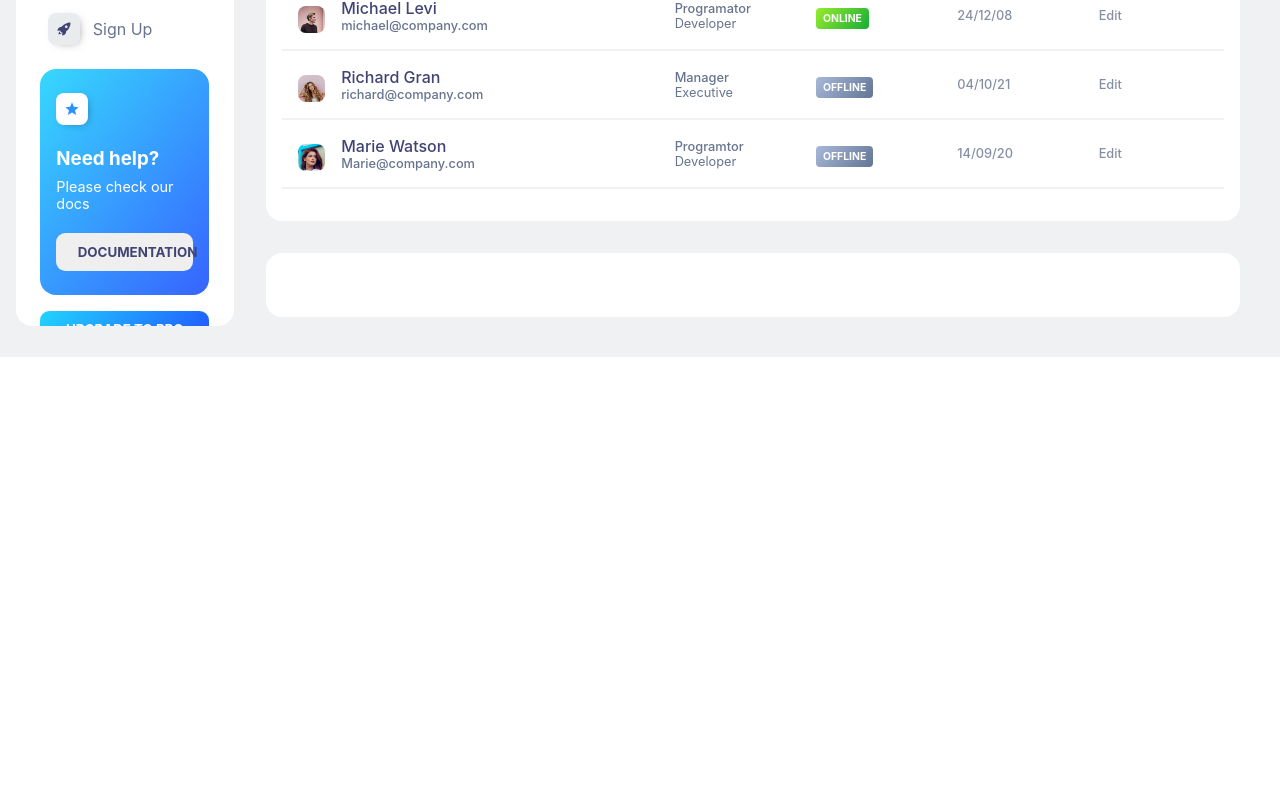
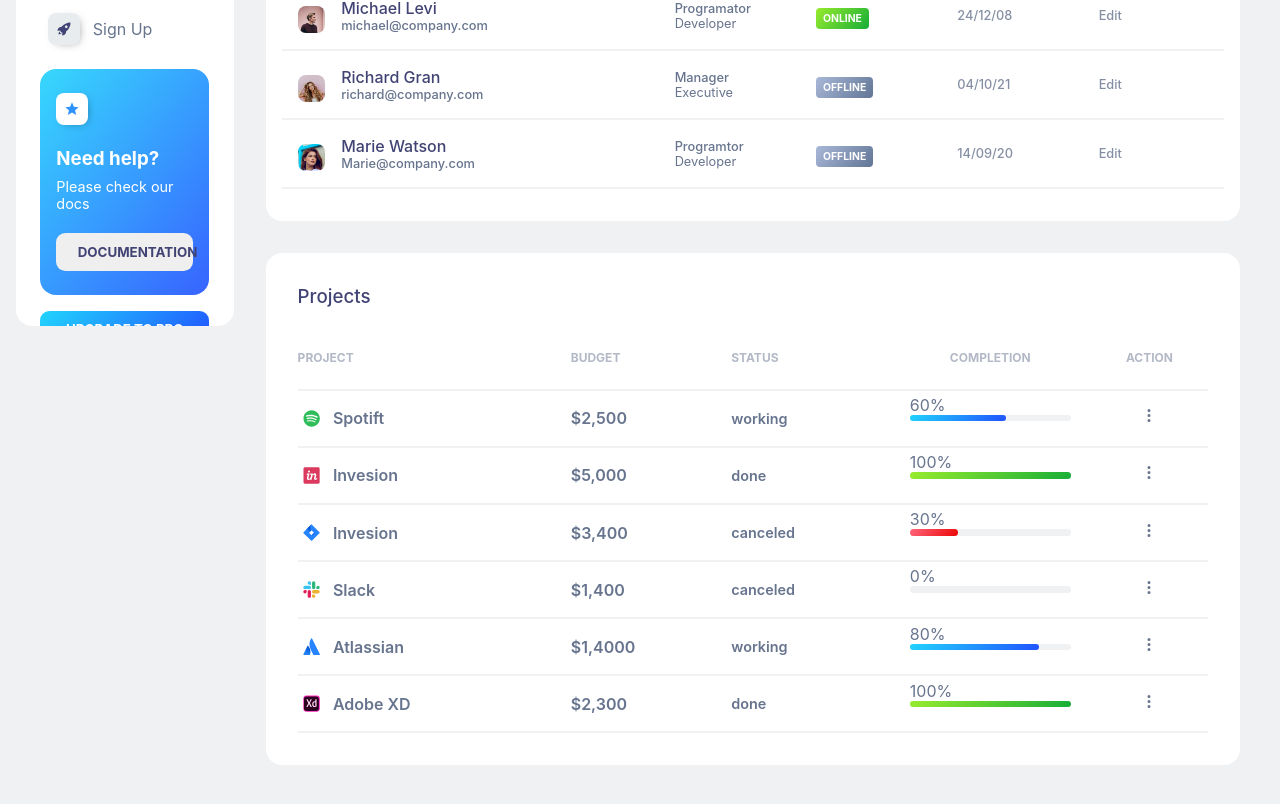
Before and after one commit to jamoliddinsaidov/soft_ui_dashboard, a React (Create React App) app: page /tables in a window 1280 px wide. Shown: the part 450-1254 px from the top of the page. Before the commit the page ends 807 px from the top, so only its background shows below. Built offline with nearby package versions, Linux system fonts and the light colour scheme.

Commit message:
add styles on table projects

```diff
--- a/src/GlobalStyles.js
+++ b/src/GlobalStyles.js
@@ -58,6 +58,11 @@
   body::-webkit-scrollbar-thumb {
     background: ${colors.lightBlue};
   }
+
+  table{
+    width: 100%;
+    border-collapse: collapse;
+  }
 `
 
 export const StyledApp = styled.div`
--- a/src/components/Cards/styles/StyledProjectsCard.js
+++ b/src/components/Cards/styles/StyledProjectsCard.js
@@ -37,10 +37,11 @@
 export const StyledCompletitionColumn = styled.td`
   div {
     background: ${colors.backgroundColor};
-    width: 100%;
+    width: ${({ isCompany }) => (isCompany ? '100%' : '80%')};
     height: 0.4rem;
     border-radius: 1em;
     position: relative;
+    margin: ${({ isCompany }) => (isCompany ? '0' : '0 auto')};
 
     &:before {
       content: '${({ amount }) => `${amount}%`}';
--- a/src/pages/Dashboard/styles/StyledDashboard.js
+++ b/src/pages/Dashboard/styles/StyledDashboard.js
@@ -29,6 +29,7 @@
     flex: 2.2;
   }
 `
+
 export const StyledProjectsCard = styled.div`
   width: 100%;
   background: #fff;
@@ -37,10 +38,8 @@
   box-shadow: 3px 2px 7px -12px rgba(0, 0, 0, 1);
   margin-left: 2em;
 `
+
 export const StyledPCTable = styled.table`
-  width: 100%;
-  border-collapse: collapse;
-
   th:first-child,
   th:nth-child(2) {
     text-align: start;
--- a/src/pages/Tables/Tables.jsx
+++ b/src/pages/Tables/Tables.jsx
@@ -7,7 +7,7 @@
 import ProjectsCard from '../../components/Cards/ProjectsCard'
 
 // styles
-import { StyledProjectsTable } from './styles/StyledTables'
+import { StyledProjectsTable, StyledPCTable } from './styles/StyledTables'
 
 // utils
 import { AuthorsCardContentHeaders, AuthorsCardContentBody } from '../../assets/contents/Tables/AuthorsCardContent'
@@ -19,7 +19,11 @@
       <TopHeader page='Tables' />
       <AuthorsCard contentHeaders={AuthorsCardContentHeaders} contentBody={AuthorsCardContentBody} />
       <StyledProjectsTable>
-        {/* <ProjectsCard tableHeaders={ProjectsCardTableHeaders} tableBody={ProjectsCardTableBody} /> */}
+        <ProjectsCard
+          tableHeaders={ProjectsCardTableHeaders}
+          tableBody={ProjectsCardTableBody}
+          StyledPCTable={StyledPCTable}
+        />
       </StyledProjectsTable>
     </MainLayout>
   )
--- a/src/pages/Tables/styles/StyledTables.js
+++ b/src/pages/Tables/styles/StyledTables.js
@@ -1,6 +1,49 @@
 import styled from 'styled-components'
 import { StyledProjectsCard } from '../../Dashboard/styles/StyledDashboard'
+import { FlexBetween, colors } from '../../../GlobalStyles'
 
 export const StyledProjectsTable = styled(StyledProjectsCard)`
   margin-left: 0;
 `
+export const StyledPCTable = styled.table`
+  th,
+  td {
+    border-bottom: 2px solid ${colors.backgroundColor};
+    text-align: start;
+  }
+
+  th {
+    padding-bottom: 2em;
+    color: ${colors.textColor};
+    font-size: 0.75rem;
+    opacity: 0.5;
+  }
+
+  td:first-child {
+    width: 30%;
+
+    img {
+      width: 10%;
+    }
+  }
+
+  td {
+    padding: 1em 0;
+    color: ${colors.textColor};
+  }
+
+  th:nth-child(4),
+  td:last-child,
+  th:last-child {
+    text-align: center;
+  }
+
+  .budget_column,
+  .status_column {
+    font-weight: 600;
+  }
+
+  .status_column {
+    font-size: 0.9rem;
+  }
+`
```
